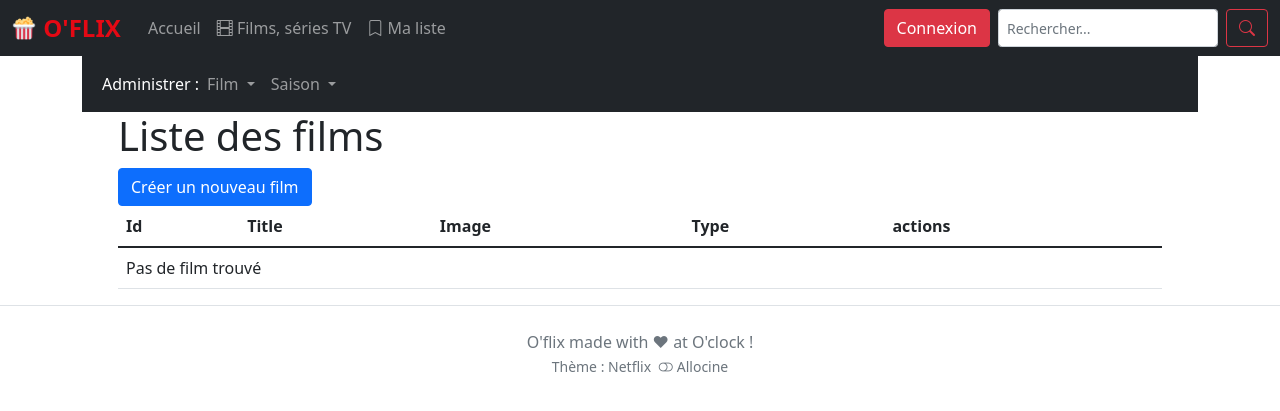
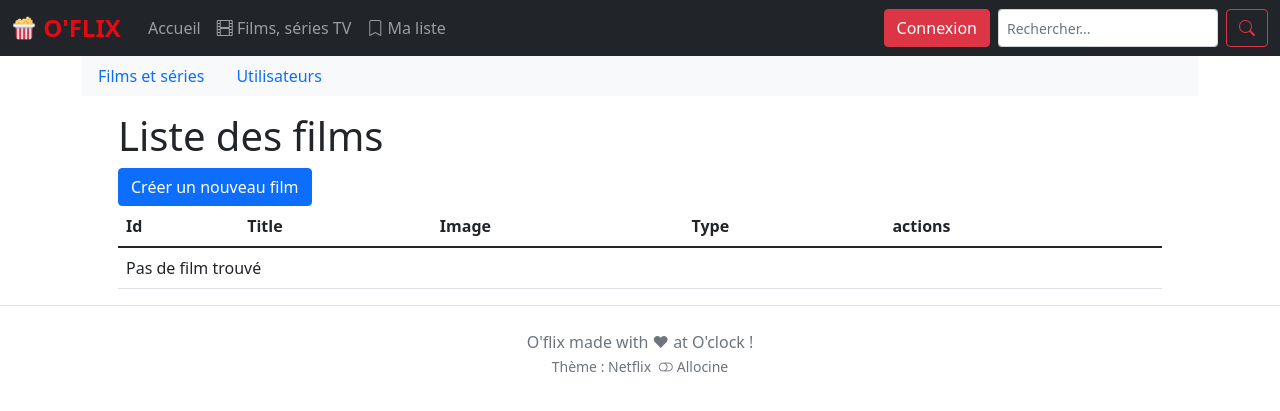
Before and after one commit to SimonDelaporte1/oflix, a Symfony app: template templates/back/movie/index.html.twig in a window 1280 px wide. Shown: the top 411 px of the page. Run offline with Twig, Linux system fonts and the light colour scheme; the template is opened without the code that fills it, so the values that code supplies are empty; some libraries are stand-ins or nearby versions.

Commit message:
ajout création utilisateur

```diff
--- a/templates/back/base_back.html.twig
+++ b/templates/back/base_back.html.twig
@@ -1,31 +1,13 @@
 {% extends "base.html.twig" %}
 
 {% block subnav %}
-
-<nav class="navbar navbar-expand-lg navbar-dark bg-dark" style="padding-left:20px;">
-    <span style="color: white;">Administrer : </span>
-    <ul class="navbar-nav me-auto mb-2 mb-lg-0">
-        <li class="nav-item dropdown">
-            <a class="nav-link dropdown-toggle" href="#" id="navbarDropdown" role="button" data-bs-toggle="dropdown">
-                <span>Film</span>
-            </a>
-            <ul class="dropdown-menu">
-                <li class="nav-item"><a class="dropdown-item "  href="{{ path('back_movie_index') }}">Liste</a></li>
-                <li class="nav-item"><a class="dropdown-item " href="{{ path('back_movie_new') }}">Créer</a></li>
-            </ul>
-        </li>
-
-        <li class="nav-item dropdown">
-            <a class="nav-link dropdown-toggle " href="#" id="navbarDropdown2" role="button" data-bs-toggle="dropdown">
-                <span>Saison</span>
-            </a>
-            <ul class="dropdown-menu">
-                <li class="nav-item"><a class="dropdown-item " href="{{ path('back_season_index') }}">Liste</a></li>
-                <li class="nav-item"><a class="dropdown-item " href="{{ path('back_season_new') }}">Créer</a></li>
-            </ul>
-        </li>
-
-    </ul>
-</nav>
+<ul class="nav bg-light mb-3">
+    <li class="nav-item">
+        <a class="nav-link" href="{{ path('back_movie_index') }}">Films et séries</a>
+    </li>
+    <li class="nav-item">
+        <a class="nav-link" href="{{ path('back_user_index') }}">Utilisateurs</a>
+    </li>
+</ul>
 
 {% endblock %}
```
Also changed, not shown: src/Controller/Back/UserController.php (+12 -2 lines), src/Entity/User.php (+8 -0 lines), src/Form/UserType.php (+14 -1 lines).
